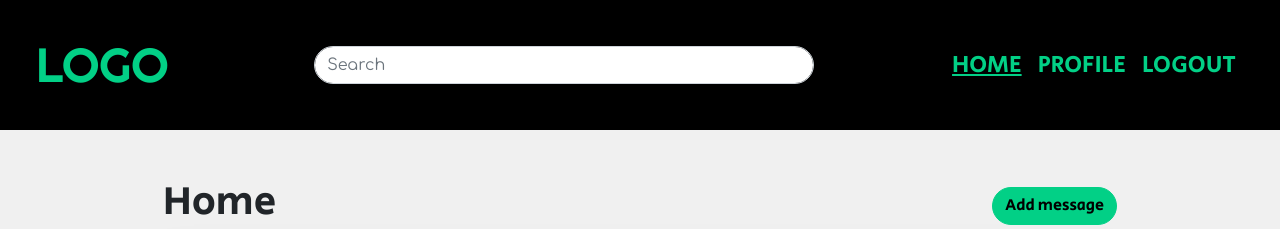
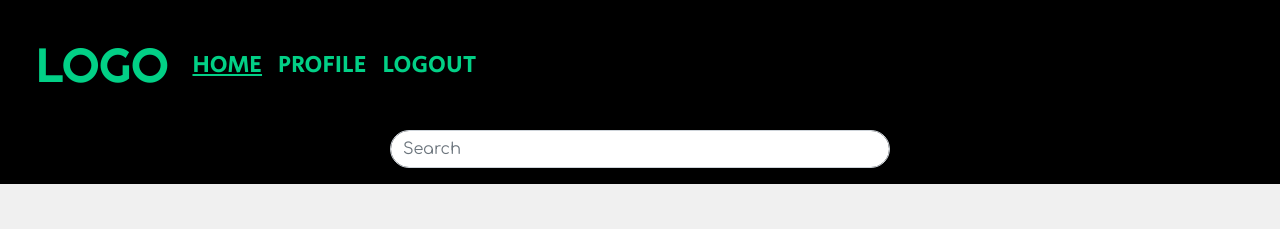
Before and after one commit to fredosanto/SoMe-application_js2-ca, a website: page index.html in a window 1280 px wide. Shown: the top 229 px of the page. Drawn offline with nearby package versions, Linux system fonts and the light colour scheme.

Commit message:
Completed adjustment to hamburger menu

```diff
--- a/index.html
+++ b/index.html
@@ -23,19 +23,10 @@
       <nav class="navbar navbar-expand-md p-4 w-100 m-0">
         <div class="container-fluid d-flex justify-content-between">
           <a
-            href="/index.html"
+            href="index.html"
             class="logo navbar-brand text-uppercase text-decoration-none"
             >Logo</a
           >
-          <form role="search" class="search-field w-50">
-            <input
-              type="search"
-              class="form-control me-2 rounded-5 bg-light"
-              id="search-field"
-              placeholder="Search"
-            />
-          </form>
-          <div>
           <button
             class="navbar-toggler"
             type="button"
@@ -51,7 +42,7 @@
             class="collapse navbar-collapse text-end"
             id="navbarSupportedContent"
           >
-              <ul class="navbar-nav me-auto mb-2 mb-lg-0">
+            <ul class="navbar-nav me-auto mb-2 mb-lg-0 text-end">
               <li class="nav-item">
                 <a
                   href="/index.html"
@@ -65,15 +56,20 @@
                 >
               </li>
               <li class="nav-item">
-                  <a href="/login.html" class="nav-link text-uppercase"
-                    >Logout</a
-                  >
+                <a href="/login.html" class="nav-link text-uppercase">Logout</a>
               </li>
             </ul>
           </div>
         </div>
-        </div>
       </nav>
+      <form role="search" class="search-field m-auto pb-3 w-50">
+        <input
+          type="search"
+          class="form-control me-2 rounded-5 bg-light"
+          id="search-field"
+          placeholder="Search"
+        />
+      </form>
     </header>
     <main class="text-center mt-5">
       <div
```
Also changed, not shown: profile.html (+10 -14 lines). Lines whose indentation alone changed are shown as unchanged.
